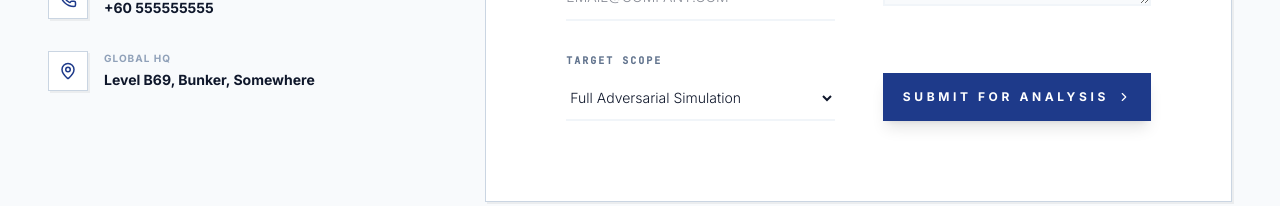
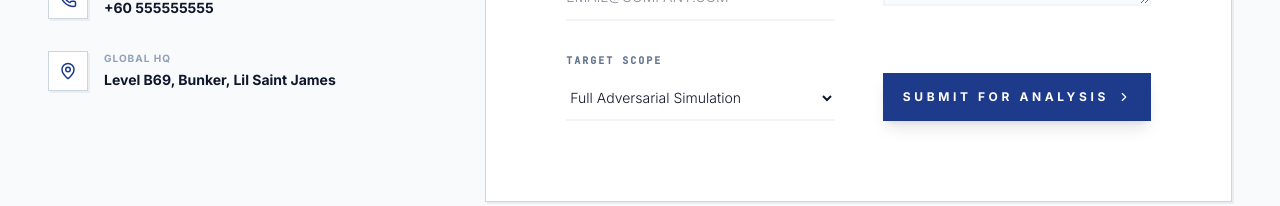
Before and after one commit to Omellet-boy/FundaDigiCompAssignment, a React (Vite) app: page /contact in a window 1280 px wide. Shown: the part 546-752 px from the top of the page. Built offline with nearby package versions, Linux system fonts and the light colour scheme.

Commit message:
Update Contact.tsx

```diff
--- a/src/pages/Contact.tsx
+++ b/src/pages/Contact.tsx
@@ -42,7 +42,7 @@ export default function Contact() {
                   </div>
                   <div>
                     <h5 className="font-bold text-[10px] uppercase tracking-widest text-slate-400 mb-1">Global HQ</h5>
-                    <p className="text-sm font-bold text-slate-900">Level B69, Bunker, Somewhere</p>
+                    <p className="text-sm font-bold text-slate-900">Level B69, Bunker, Lil Saint James</p>
                   </div>
                 </div>
               </div>
```
